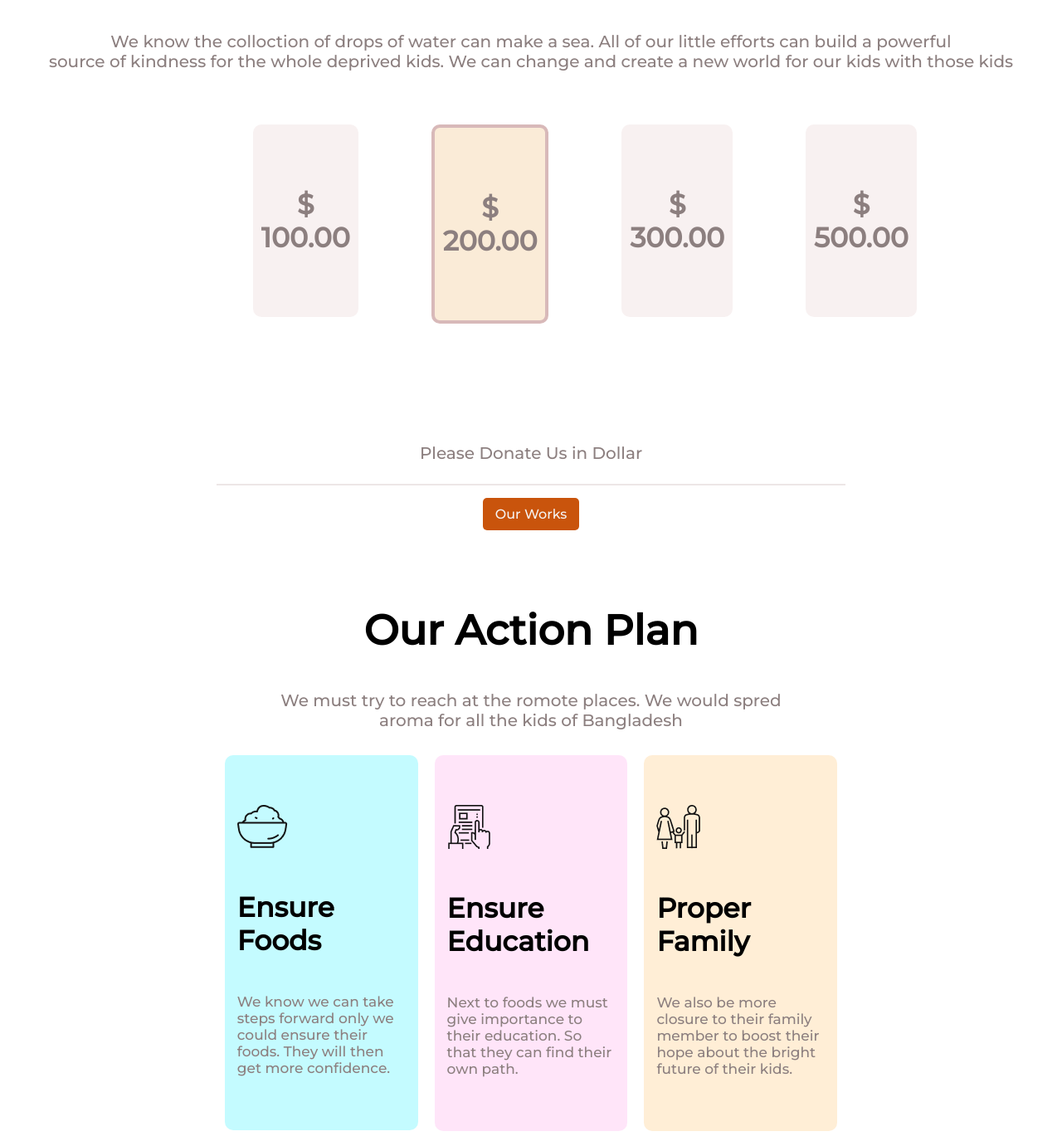
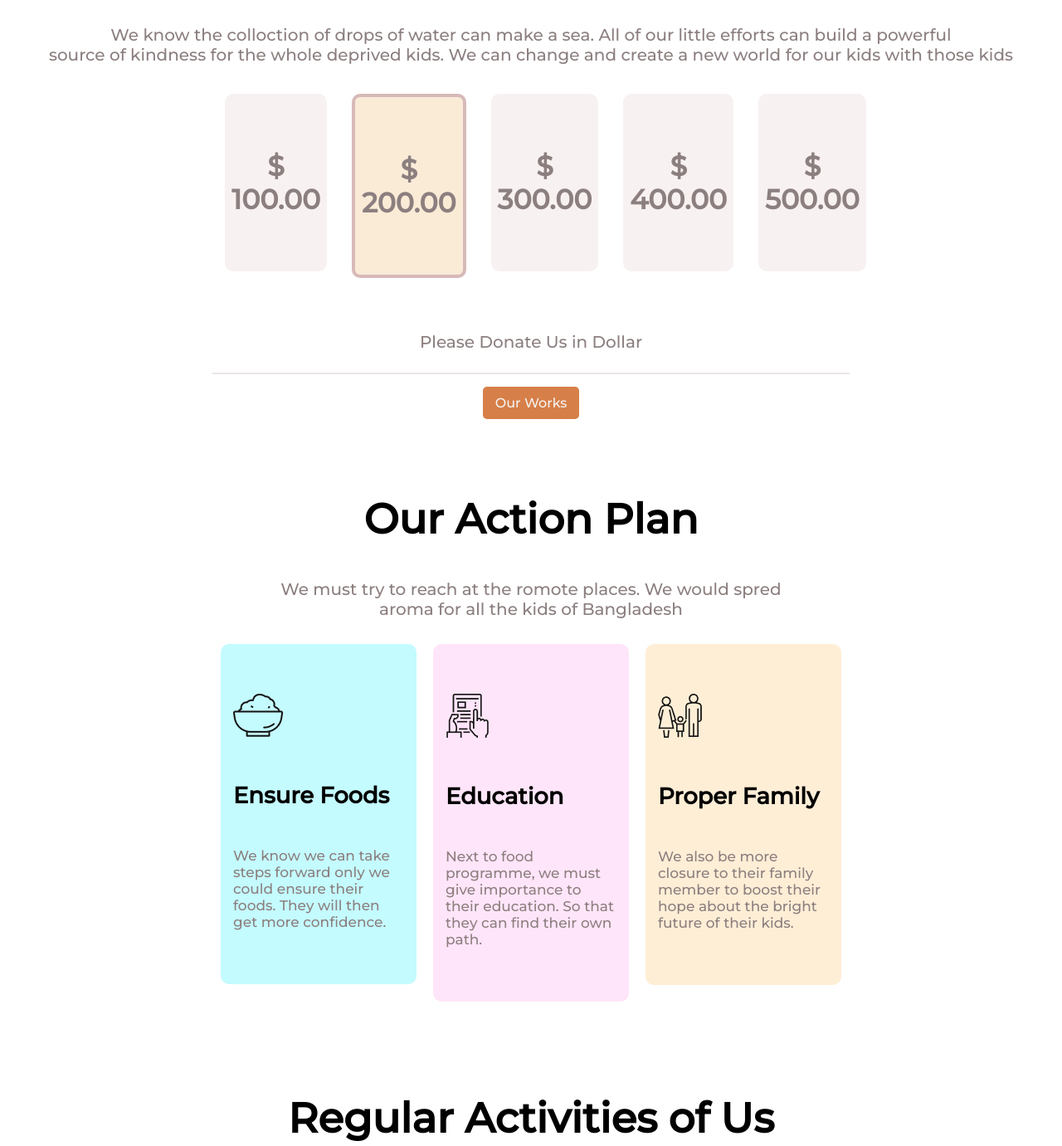
Before and after one commit to AkibulHasanMamun/1st-Assignment, a plain HTML site: page index.html in a window 1280 px wide. Shown: the part 1112-2493 px from the top of the page at 83% size. Drawn offline with Linux system fonts and the light colour scheme.

Commit message:
50 marks done

```diff
--- a/index.html
+++ b/index.html
@@ -18,7 +18,7 @@
         <h1>Fee better to see ur son happy</h1>
         <p>These kids are also the part our society. So, its our resposibility to know how they are now at where they
             <br>
-            are. Lets make the world better to like together holding our hands like endless chain
+            are. Lets make the world better to live together holding our hands like endless chain
         </p>
         <a class="buttons" href="">See Us More</a>
 
@@ -39,6 +39,9 @@
                 $ 300.00
             </div>
             <div class="box-unit">
+                $ 400.00
+            </div>
+            <div class="box-unit">
                 $ 500.00
             </div>
         </div>
@@ -54,20 +57,21 @@
 
             <div class="paln-box" id="plan_1">
                 <img src="icons/food.png" alt="">
-                <h4>Ensure Foods</h4>
+                <h5>Ensure Foods</h5>
                 <p>We know we can take steps forward only we could ensure their foods. They will then get more
                     confidence.</p>
 
             </div>
             <div class="paln-box" id="plan_2">
                 <img src="icons/Frame-1.png" alt="">
-                <h4>Ensure Education</h4>
-                <p>Next to foods we must give importance to their education. So that they can find their own path.</p>
+                <h5>Education</h5>
+                <p>Next to food programme, we must give importance to their education. So that they can find their own
+                    path.</p>
 
             </div>
             <div class="paln-box" id="plan_3">
                 <img src="icons/shelter.png" alt="">
-                <h4>Proper Family</h4>
+                <h5>Proper Family</h5>
                 <p>We also be more closure to their family member to boost their hope about the bright future of their
                     kids.</p>
 
--- a/style.css
+++ b/style.css
@@ -1,6 +1,7 @@
 body {
     font-family: 'Montserrat', sans-serif;
     text-align: center;
+    margin: 0;
 }
 
 section {
@@ -37,7 +38,7 @@ header p {
     color: whitesmoke;
     text-decoration: none;
     padding: 10px 15px;
-    background-color: rgb(201, 84, 12);
+    background-color: rgb(215, 127, 72);
     border-radius: 5px;
 
 }
@@ -45,15 +46,15 @@ header p {
 .box-conatainer {
     display: flex;
     margin: 0 20%;
-    margin-bottom: 100px;
+    margin-bottom: 50px;
 }
 
 .box-unit {
     width: 25%;
     height: 10%;
     background-color: rgb(241 228 228 / 50%);
-    padding: 76px 10px;
-    margin: 44px;
+    padding: 67px 8px;
+    margin: 15px;
     border-radius: 10px;
     font-size: 33px;
     font-weight: bold;
@@ -145,9 +146,10 @@ footer {
     background-color: black;
     color: white;
     padding: 50px 0;
-}
-
-footer {
     font-family: 'Trebuchet MS', 'Lucida Sans Unicode', 'Lucida Grande', 'Lucida Sans', Arial, sans-serif;
     font-style: italic;
 }
+
+footer h2 {
+    color: rgb(201, 84, 12)
+}
```
